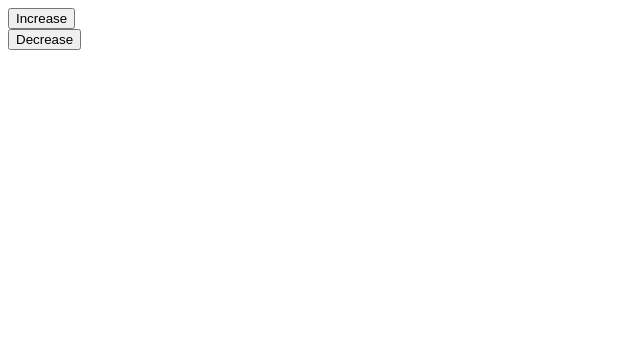
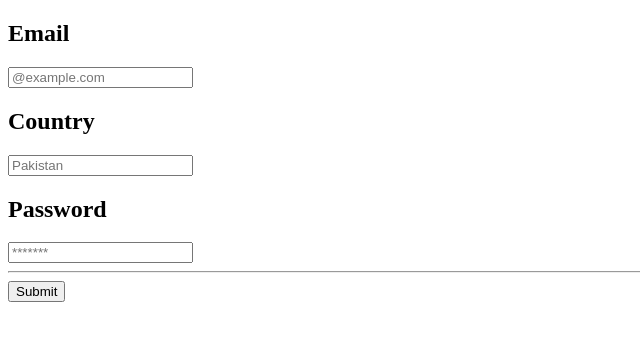
Before and after one commit to ghulamibrahimkhan/-JS-assignment-Chap-1-to-67, a plain HTML site: page index.html in a window 1280 px wide. Shown: the whole page, without its empty margins (0-640 px from the left). Drawn offline with Linux system fonts and the light colour scheme.

Commit message:
Chapter 49 to 52

```diff
--- a/app.js
+++ b/app.js
@@ -1614,7 +1614,7 @@
 //  on Index.html
 
 //      (Task 5)
-a = 0
+// a = 0
 // function increase(){
 //     document.getElementById("increase")
 //     ++a
@@ -1625,3 +1625,17 @@ a = 0
 //     --a
 //     console.log(a)
 // }
+
+
+//           ***************(chapter 43 to 48)******************
+
+//      (Task 1)
+
+function formData() {
+    var a = document.getElementById("email")
+    var b = document.getElementById("country")
+    var c = document.getElementById("password")
+
+    // Printing Values
+    document.write("Email: " + a.value + "<br>" + "Country: " + b.value + "<br>"+ "Password:" + c.value)
+}
--- a/index.html
+++ b/index.html
@@ -45,10 +45,19 @@
 
 
 <!-- Task 4  Chapter43/48-->
-<button id="increase" onclick="increase()">Increase</button>
+<!-- <button id="increase" onclick="increase()">Increase</button>
 <br>
-<button id="decrease" onclick="decrease()">Decrease</button>
+<button id="decrease" onclick="decrease()">Decrease</button> -->
 
+
+<!-- Task 4  Chapter49/52 -->
+<!-- <form action="index.html" method="get" id="form"> -->
+    <span><h2> Email</h2></span><input id="email" type="Email" placeholder="@example.com">
+    <span><h2> Country</h2></span><input  id="country" type="text" placeholder="Pakistan">
+    <span><h2> Password</h2></span><input id="password" type="password" placeholder="*******">
+    <hr>
+    <button onclick="formData()">Submit</button>
+<!-- </form> -->
 
 </body>
 <script src="app.js"></script>
```
Also changed, not shown: 117302466_10217935178673917_143260357034619780_o.jpg (added).
